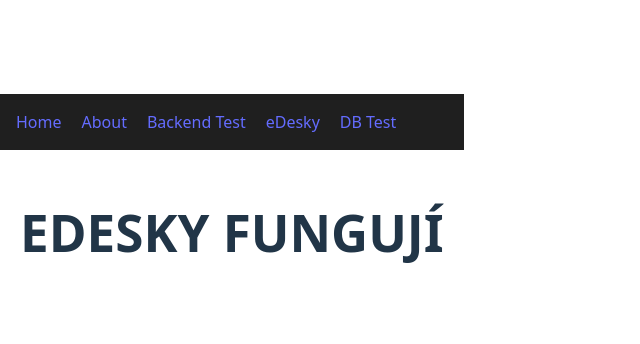
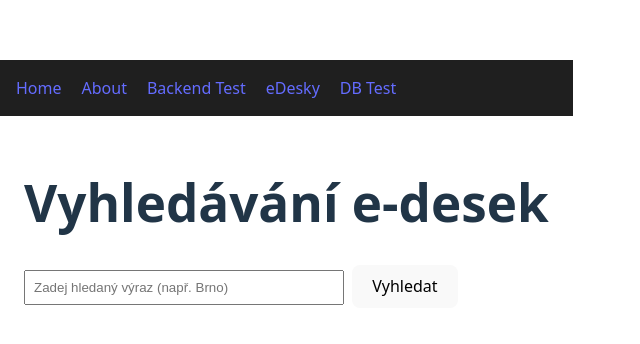
Before and after one commit to rsi1/netix-proj, a React (Vite) app in the folder netix-react/: page /edesky in a window 1280 px wide. Shown: the part 196-540 px from the top of the page, without its empty margins (0-640 px from the left). Built offline with nearby package versions, Linux system fonts and the light colour scheme.

Commit message:
Zmeny 17

```diff
--- a/netix-react/src/pages/EDeskyPage.tsx
+++ b/netix-react/src/pages/EDeskyPage.tsx
@@ -1,7 +1,71 @@
+
+import { useState } from "react";
+
 export default function EDeskyPage() {
+  const [text, setText] = useState("");
+  const [data, setData] = useState<any>(null);
+  const [loading, setLoading] = useState(false);
+  const [error, setError] = useState<string | null>(null);
+
+  async function handleSubmit(e: React.FormEvent) {
+    e.preventDefault();
+    if (!text) return;
+
+    setLoading(true);
+    setError(null);
+    setData(null);
+
+    try {
+      const res = await fetch(
+        `/api/edesky/search?text=${encodeURIComponent(text)}`
+      );
+
+      if (!res.ok) {
+        throw new Error(`Chyba API: ${res.status}`);
+      }
+
+      const json = await res.json();
+      setData(json);
+    } catch (err: any) {
+      setError(err.message ?? "Neznámá chyba");
+    } finally {
+      setLoading(false);
+    }
+  }
+
   return (
-    <div style={{ padding: 20 }}>
-      <h1>EDESKY FUNGUJÍ</h1>
+    <div style={{ padding: 24, maxWidth: 800 }}>
+      <h1>Vyhledávání e-desek</h1>
+
+      <form onSubmit={handleSubmit} style={{ marginBottom: 16 }}>
+        <input
+          type="text"
+          value={text}
+          onChange={(e) => setText(e.target.value)}
+          placeholder="Zadej hledaný výraz (např. Brno)"
+          style={{ padding: 8, width: 300, marginRight: 8 }}
+        />
+
+        <button type="submit" disabled={loading}>
+          {loading ? "Hledám…" : "Vyhledat"}
+        </button>
+      </form>
+
+      {error && <p style={{ color: "red" }}>{error}</p>}
+
+      {data && (
+        <pre
+          style={{
+            background: "#f5f5f5",
+            padding: 16,
+            borderRadius: 6,
+            maxHeight: 400,
+            overflow: "auto",
+          }}
+        >
+          {JSON.stringify(data, null, 2)}
+        </pre>
+      )}
     </div>
   );
 }
```
Also changed, not shown: 2 other files (tests, documents, lock files or other folders).
